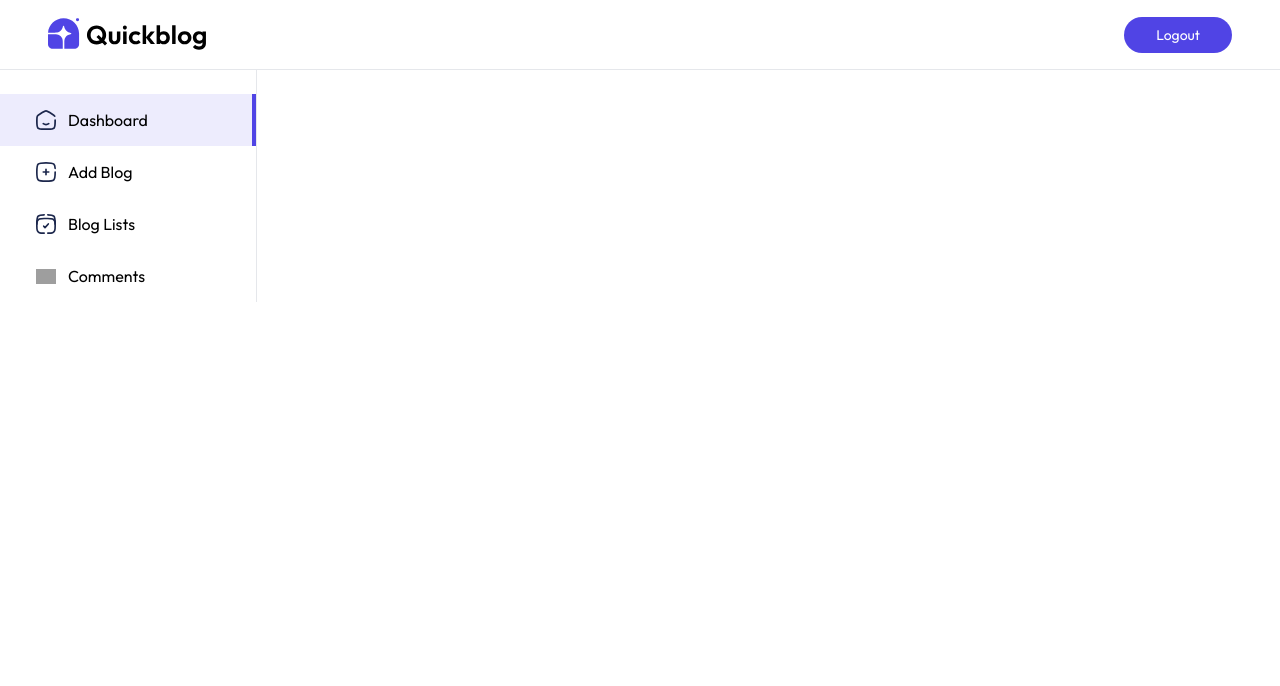
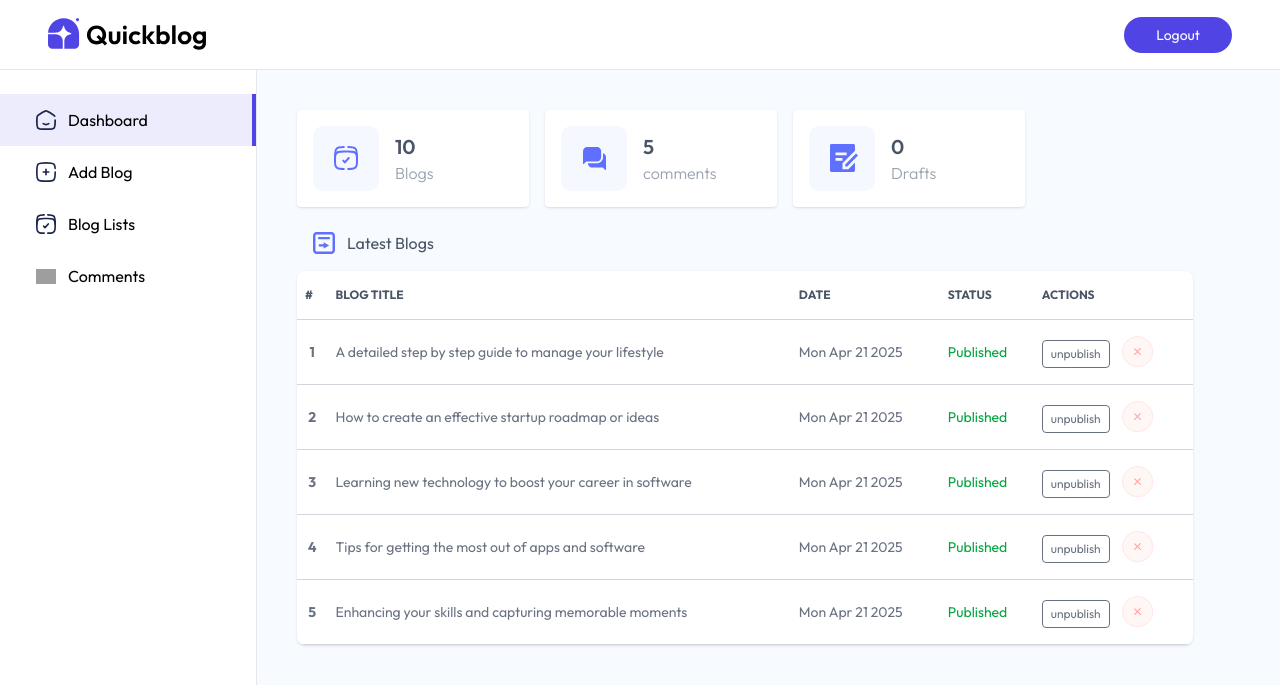
Before and after one commit to razzasid/QuickBlog, a React (Vite) app in the folder client/: page /admin in a window 1280 px wide. Shown: the top 686 px of the page. Built offline with nearby package versions, Linux system fonts and the light colour scheme; grey boxes are pictures that could not be loaded.

Commit message:
implement login component and dashboard component

```diff
--- a/client/src/App.jsx
+++ b/client/src/App.jsx
@@ -6,13 +6,14 @@ import Dashboard from "./pages/admin/Dashboard";
 import AddBlog from "./pages/admin/AddBlog";
 import ListBlog from "./pages/admin/ListBlog";
 import Comments from "./pages/admin/Comments";
+import Login from "./components/admin/Login";
 const App = () => {
   return (
     <>
       <Routes>
         <Route path="/" element={<Home />} />
         <Route path="/blog/:id" element={<Blog />} />
-        <Route path="/admin" element={<Layout />}>
+        <Route path="/admin" element={true ? <Layout /> : <Login />}>
           <Route index element={<Dashboard />} />
           <Route path="addBlog" element={<AddBlog />} />
           <Route path="listBlog" element={<ListBlog />} />
--- /dev/null
+++ b/client/src/components/admin/BlogTableItem.jsx
@@ -0,0 +1,33 @@
+import { assets } from "../../assets/assets";
+
+function BlogTableItem({ blog, fetch, index }) {
+  const { title, createdAt } = blog;
+  const BlogDate = new Date(createdAt);
+
+  return (
+    <tr className="border-y border-gray-300">
+      <th className="px-2 py-4">{index}</th>
+      <td className="px-2 py-4">{title}</td>
+      <td className="px-2 py-4 max-sm:hidden">{BlogDate.toDateString()}</td>
+      <td className="px-2 py-4 max-sm:hidden">
+        <p
+          className={`${blog.isPublished ? "text-green-600" : "text-orange-700"}`}
+        >
+          {blog.isPublished ? "Published" : "unpublished"}
+        </p>
+      </td>
+      <td className="flex gap-3 px-2 py-4 text-xs">
+        <button className="mt-1 cursor-pointer rounded border px-2 py-0.5">
+          {blog.isPublished ? "unpublish" : "Publish"}
+        </button>
+        <img
+          src={assets.cross_icon}
+          alt=""
+          className="w-8 cursor-pointer transition-all hover:scale-110"
+        />
+      </td>
+    </tr>
+  );
+}
+
+export default BlogTableItem;
--- a/client/src/components/admin/Login.jsx
+++ b/client/src/components/admin/Login.jsx
@@ -1,7 +1,61 @@
-import React from "react";
+import { useState } from "react";
 
 const Login = () => {
-  return <div></div>;
+  const [email, setEmail] = useState("");
+  const [password, setPassword] = useState("");
+
+  const handleSubmit = async (e) => {
+    e.preventDefault();
+  };
+  return (
+    <div className="flex h-screen items-center justify-center">
+      <div className="border-primary/30 shadow-primary/15 w-full max-w-sm rounded-lg border p-6 shadow-xl max-md:m-6">
+        <div className="flex flex-col items-center justify-center">
+          <div className="w-full py-6 text-center">
+            <h1 className="text-3xl font-bold">
+              <span className="text-primary">Admin</span> Login
+            </h1>
+            <p className="font-light">
+              Enter your credentials to access the admin panel
+            </p>
+          </div>
+          <form
+            onSubmit={handleSubmit}
+            className="mt-6 w-full text-gray-600 sm:max-w-md"
+          >
+            <div className="flex flex-col">
+              <label>Email</label>
+              <input
+                onChange={(e) => setEmail(e.target.value)}
+                value={email}
+                type="email"
+                required
+                placeholder="your email id"
+                className="mb-6 border-b-2 border-gray-300 p-2 outline-none"
+              />
+            </div>
+            <div className="flex flex-col">
+              <label>Password</label>
+              <input
+                onChange={(e) => setPassword(e.target.password)}
+                value={password}
+                type="password"
+                required
+                placeholder="your password"
+                className="mb-6 border-b-2 border-gray-300 p-2 outline-none"
+              />
+            </div>
+            <button
+              type="submit"
+              className="bg-primary hover:bg-primary/90 w-full cursor-pointer rounded py-3 font-medium text-white transition-all"
+            >
+              Login
+            </button>
+          </form>
+        </div>
+      </div>
+    </div>
+  );
 };
 
 export default Login;
--- a/client/src/pages/admin/Dashboard.jsx
+++ b/client/src/pages/admin/Dashboard.jsx
@@ -1,10 +1,100 @@
+import { useEffect, useState } from "react";
+import { assets, dashboard_data } from "../../assets/assets";
+import BlogTableItem from "../../components/admin/BlogTableItem";
 
 const Dashboard = () => {
+  const [dashboardData, setDashboardData] = useState({
+    blogs: 0,
+    comments: 0,
+    drafts: 0,
+    recentBlogs: [],
+  });
+
+  const fetchDashboard = async () => {
+    setDashboardData(dashboard_data);
+  };
+
+  useEffect(() => {
+    fetchDashboard();
+  }, []);
+
   return (
-    <div>
+    <div className="flex-1 bg-blue-50/50 p-4 md:p-10">
+      <div className="flex flex-wrap gap-4">
+        <div className="flex min-w-58 cursor-pointer items-center gap-4 rounded bg-white p-4 shadow transition-all hover:scale-105">
+          <img src={assets.dashboard_icon_1} alt="" />
+          <div>
+            <p className="text-xl font-semibold text-gray-600">
+              {dashboardData.blogs}
+            </p>
+            <p className="font-light text-gray-400">Blogs</p>
+          </div>
+        </div>
 
+        <div className="flex min-w-58 cursor-pointer items-center gap-4 rounded bg-white p-4 shadow transition-all hover:scale-105">
+          <img src={assets.dashboard_icon_2} alt="" />
+          <div>
+            <p className="text-xl font-semibold text-gray-600">
+              {dashboardData.comments}
+            </p>
+            <p className="font-light text-gray-400">comments</p>
+          </div>
+        </div>
+        <div className="flex min-w-58 cursor-pointer items-center gap-4 rounded bg-white p-4 shadow transition-all hover:scale-105">
+          <img src={assets.dashboard_icon_3} alt="" />
+          <div>
+            <p className="text-xl font-semibold text-gray-600">
+              {dashboardData.drafts}
+            </p>
+            <p className="font-light text-gray-400">Drafts</p>
+          </div>
+        </div>
+      </div>
+
+      <div>
+        <div className="m-4 mt-6 flex items-center gap-3 text-gray-600">
+          <img src={assets.dashboard_icon_4} alt="" />
+          <p>Latest Blogs</p>
+        </div>
+
+        <div className="scollbar-hide relative max-w-4xl overflow-x-auto rounded-lg bg-white shadow">
+          <table className="w-full text-sm text-gray-500">
+            <thead className="text-left text-xs text-gray-600 uppercase">
+              <tr>
+                <th scope="col" className="px-2 py-4">
+                  #
+                </th>
+                <th scope="col" className="px-2 py-4">
+                  Blog Title
+                </th>
+                <th scope="col" className="px-2 py-4 max-sm:hidden">
+                  Date
+                </th>
+                <th scope="col" className="px-2 py-4 max-sm:hidden">
+                  Status
+                </th>
+                <th scope="col" className="px-2 py-4">
+                  Actions
+                </th>
+              </tr>
+            </thead>
+            <tbody>
+              {dashboardData.recentBlogs.map((blog, index) => {
+                return (
+                  <BlogTableItem
+                    key={blog._id}
+                    blog={blog}
+                    fetchBlogs={fetchDashboard}
+                    index={index + 1}
+                  />
+                );
+              })}
+            </tbody>
+          </table>
+        </div>
+      </div>
     </div>
-  )
-}
+  );
+};
 
-export default Dashboard
+export default Dashboard;
```
